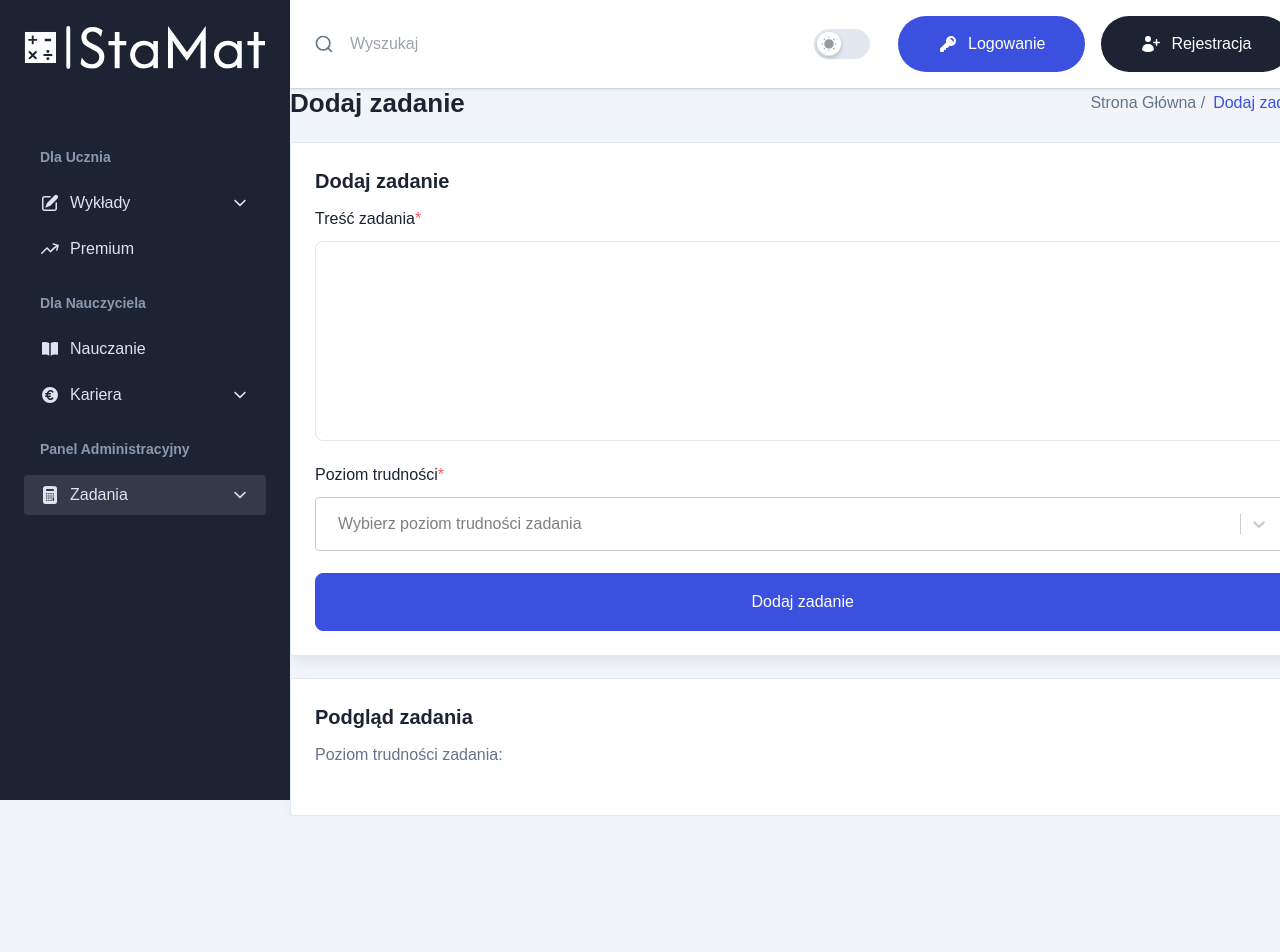
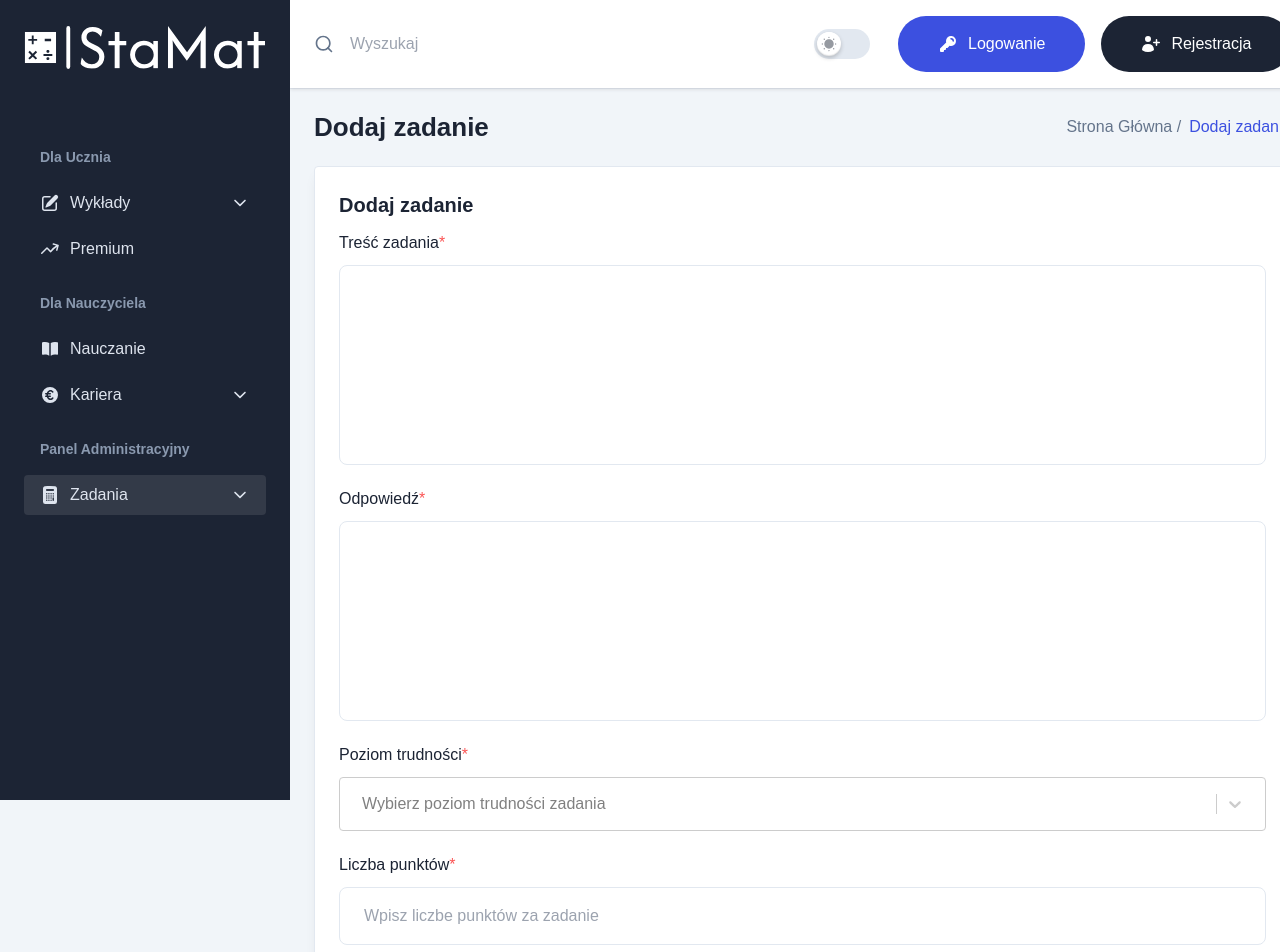
Before and after one commit to lewtakm/stamat, a Next.js app: page /admin/exercises/add in a window 1280 px wide. Shown: the top 952 px of the page. Before the commit the page ends 816 px from the top, so only its background shows below. Built offline with nearby package versions, Linux system fonts and the light colour scheme; no server answers.

Commit message:
feat: save added exercises

```diff
--- a/src/app/(app)/admin/exercises/add/page.tsx
+++ b/src/app/(app)/admin/exercises/add/page.tsx
@@ -6,6 +6,7 @@ import {
   Button,
   Card,
   ExerciseRenderer,
+  Input,
   Select,
 } from "@/components";
 import { MathField } from "@/components";
@@ -15,17 +16,12 @@ import { exerciseSchema } from "@/schemas";
 import { yupResolver } from "@hookform/resolvers/yup";
 import "mathlive";
 import { MathfieldElement } from "mathlive";
-import { ChangeEvent, useState } from "react";
+import { ChangeEvent, useEffect, useState } from "react";
 import { SubmitHandler, useForm } from "react-hook-form";
 
-type ExerciseInputs = Pick<
+type ExerciseInputs = { level: { label: string; value: string } } & Pick<
   ExerciseDocument,
-  | "category"
-  | "description"
-  | "level"
-  | "maxPoints"
-  | "subExercises"
-  | "videoSolution"
+  "category" | "exercise" | "subExercises" | "videoSolution"
 >;
 
 const levelOptions = [
@@ -35,6 +31,7 @@ const levelOptions = [
 ];
 
 const AddExercise = () => {
+  const [error, setError] = useState<null | string>(null);
   const [isLoading, setIsLoading] = useState(false);
 
   const {
@@ -44,27 +41,46 @@ const AddExercise = () => {
     handleSubmit,
     register,
     reset,
-    setError,
     setValue,
     watch,
-  } = useForm<ExerciseInputs>({ resolver: yupResolver(exerciseSchema) });
+  } = useForm<ExerciseInputs>({
+    mode: "onChange",
+    resolver: yupResolver(exerciseSchema),
+  });
 
-  const description = watch("description");
-  const subExercises = watch("subExercises");
+  useEffect(() => {
+    register("level", { value: { label: "Łatwe", value: "1" } });
+    register("category", { value: 1 });
+  }, [register]);
+
+  const exercise = getValues("exercise");
+  const subExercises = getValues("subExercises");
   const level = watch("level");
 
-  const handleOnDescriptionChange = (e: ChangeEvent<MathfieldElement>) => {
-    setValue("description", e.target.value);
+  useEffect(() => console.log(level, exercise), [exercise, level]);
+
+  const handleOnQuestionChange = (e: ChangeEvent<MathfieldElement>) => {
+    setValue("exercise.question", e.target.value, { shouldValidate: true });
+  };
+
+  const handleOnAnswerChange = (e: ChangeEvent<MathfieldElement>) => {
+    setValue("exercise.answer", e.target.value, { shouldValidate: true });
   };
 
   const onSubmit: SubmitHandler<ExerciseInputs> = async (data) => {
+    console.log(data);
+    const { level, ...restData } = data;
     try {
       setIsLoading(true);
 
-      const response = await addExercise(data);
+      const response = await addExercise({
+        ...restData,
+        level: Number(level.value),
+      });
 
-      if (response?.error.email) {
-        // setError("email", { message: response.error.email });
+      console.log("response", response);
+      if (response?.error) {
+        setError(response.error);
         return;
       } else {
         reset();
@@ -87,18 +103,37 @@ const AddExercise = () => {
           >
             <MathField
               className="h-50"
+              isInvalid={Boolean(errors.exercise?.question)}
               isRequired
               label="Treść zadania"
-              onInput={handleOnDescriptionChange}
-              {...register("description")}
+              onInput={handleOnQuestionChange}
+              {...register("exercise.question")}
+            />
+            <MathField
+              className="h-50"
+              isInvalid={Boolean(errors.exercise?.answer)}
+              isRequired
+              label="Odpowiedź"
+              onInput={handleOnAnswerChange}
+              {...register("exercise.answer")}
             />
             <Select
               control={control}
+              isInvalid={Boolean(errors.level)}
               isRequired
               label="Poziom trudności"
               name="level"
               options={levelOptions}
               placeholder="Wybierz poziom trudności zadania"
+            />
+            <Input
+              errorMessage={errors.exercise?.points?.message}
+              isInvalid={Boolean(errors.exercise?.points?.message)}
+              isRequired
+              label="Liczba punktów"
+              placeholder="Wpisz liczbe punktów za zadanie"
+              type="number"
+              {...register("exercise.points")}
             />
             <Button isLoading={isLoading} type="submit">
               Dodaj zadanie
@@ -107,7 +142,7 @@ const AddExercise = () => {
         </Card>
 
         <ExerciseRenderer
-          description={description}
+          exercise={exercise}
           level={level}
           subExercises={subExercises}
           title="Podgląd zadania"
--- a/src/app/layout.tsx
+++ b/src/app/layout.tsx
@@ -17,7 +17,7 @@ const RootLayout = async ({
   return (
     <html lang="pl">
       <body>
-        <div className="dark:bg-boxdark-2 dark:text-bodydark h-screen">
+        <div className="dark:bg-boxdark-2 dark:text-bodydark min-h-screen">
           {children}
         </div>
       </body>
--- a/src/components/ExcerciseRenderer/excercise-renderer.tsx
+++ b/src/components/ExcerciseRenderer/excercise-renderer.tsx
@@ -1,19 +1,26 @@
 import { Card, MathField } from "@/components";
+import { ExerciesBody } from "@/models";
 import "mathlive";
 
 interface ExerciseRendererProps {
-  description: string;
-  level?: any;
-  subExercises?: Array<string>;
+  exercise?: ExerciesBody;
+  level?: { label: string; value: string };
+  subExercises?: Array<ExerciesBody>;
   title: string;
 }
 
 export const ExerciseRenderer = (props: ExerciseRendererProps) => {
-  const { description, level, subExercises, title } = props;
+  const { exercise, level, subExercises, title } = props;
+
+  if (!exercise) {
+    return;
+  }
+
+  const { question } = exercise;
   return (
     <Card title={title}>
       Poziom trudności zadania: {level?.label}
-      <MathField isPreview value={description} />
+      <MathField isPreview value={question} />
     </Card>
   );
 };
--- a/src/components/Forms/Input/input.tsx
+++ b/src/components/Forms/Input/input.tsx
@@ -18,7 +18,7 @@ export const Input = forwardRef<HTMLInputElement, InputProps>((props, ref) => {
   } = props;
 
   return (
-    <>
+    <div className="max-w-full">
       {label ? (
         <label
           className={`mb-2.5 block font-medium ${
@@ -47,7 +47,7 @@ export const Input = forwardRef<HTMLInputElement, InputProps>((props, ref) => {
 
         {icon ? <span className="absolute right-4 top-4">{icon}</span> : null}
       </div>
-    </>
+    </div>
   );
 });
 
--- a/src/components/Forms/MathField/math-field.tsx
+++ b/src/components/Forms/MathField/math-field.tsx
@@ -52,8 +52,12 @@ export const MathField = forwardRef<MathfieldElement, MathFieldProps>(
           class={`text-3xl w-full ${
             isPreview
               ? ""
-              : "rounded-lg border-[1.5px] border-stroke focus:border-primary active:border-primary dark:focus:border-primary dark:border-form-strokedark dark:bg-form-input disabled:bg-whiter disabled:cursor-default"
-          } bg-transparent py-3 px-5 text-black outline-none transition dark:text-white max-w-full ${className}`}
+              : "rounded-lg border-[1.5px] dark:border-form-strokedark dark:bg-form-input disabled:bg-whiter disabled:cursor-default"
+          } bg-transparent py-3 px-5 text-black outline-none transition dark:text-white max-w-full ${
+            isInvalid
+              ? "!text-red !border-red dark:text-red focus:border-red dark:focus:border-red placeholder-red"
+              : "border-stroke focus:border-primary active:border-primary dark:focus:border-primary"
+          } ${className}`}
           read-only={isReadOnly || isPreview}
           ref={ref}
           {...props}
--- a/src/components/Forms/Select/select.tsx
+++ b/src/components/Forms/Select/select.tsx
@@ -41,7 +41,11 @@ export const Select = <
           <ReactSelect
             classNames={{
               control: () =>
-                "rounded border border-stroke py-2 pl-3 pr-3 outline-none transition focus:border-primary active:border-primary dark:border-form-strokedark dark:bg-form-input",
+                `rounded border py-2 pl-3 pr-3 outline-none transition dark:bg-form-input ${
+                  isInvalid
+                    ? "!text-red !border-red dark:text-red focus:border-red dark:focus:border-red placeholder-red"
+                    : "focus:border-primary active:border-primary dark:border-form-strokedark border-stroke"
+                }`,
               menu: () => "dark:bg-form-input",
               option: (state) =>
                 state.isFocused
--- a/src/hooks/useLocalStorage.tsx
+++ b/src/hooks/useLocalStorage.tsx
@@ -1,4 +1,5 @@
 "use client";
+import { logger } from "@/helpers";
 import { useEffect, useState } from "react";
 
 type SetValue<T> = ((val: T) => T) | T;
@@ -20,7 +21,7 @@ export function useLocalStorage<T>(
       }
     } catch (error) {
       // If error also return initialValue
-      console.log(error);
+      logger(error);
       return initialValue;
     }
   });
@@ -40,7 +41,7 @@ export function useLocalStorage<T>(
       }
     } catch (error) {
       // A more advanced implementation would handle the error case
-      console.log(error);
+      logger(error);
     }
   }, [key, storedValue]);
 
--- a/src/layouts/default-layout.tsx
+++ b/src/layouts/default-layout.tsx
@@ -26,7 +26,7 @@ export const DefaultLayout = ({ children, userData }: DefaultLayoutProps) => {
             userData={userData}
           />
           <main>
-            <div className="mx-auto h-full">{children}</div>
+            <div className="mx-auto h-full p-4 md:p-6 2xl:p-10">{children}</div>
           </main>
         </div>
       </div>
--- a/src/models/Exercise.ts
+++ b/src/models/Exercise.ts
@@ -8,22 +8,39 @@ export enum ExcerciseLevels {
 
 const ExerciseSchema = new Schema<ExerciseDocument>(
   {
-    category: { required: [true, "Kategoria jest wymagana."], type: String },
-    description: {
-      required: [true, "Treść zadania jest wymagana."],
-      type: String,
-    },
-    level: {
+    category: {
+      default: 1,
       required: [true, "Kategoria jest wymagana."],
       type: Number,
     },
-    maxPoints: {
-      required: [true, "Maksymalna liczba punktów jest wymagana."],
-      type: Number,
+    exercise: {
+      answer: {
+        required: [true, "Odpowiedź jest wymagana."],
+        type: String,
+      },
+      points: {
+        required: [true, "Maksymalna liczba punktów jest wymagana."],
+        type: Number,
+      },
+      question: {
+        required: [true, "Opis zadania jest wymagany."],
+        type: String,
+      },
     },
     subExercises: [
       {
-        type: String,
+        answer: {
+          required: [true, "Odpowiedź jest wymagana."],
+          type: String,
+        },
+        points: {
+          required: [true, "Maksymalna liczba punktów jest wymagana."],
+          type: Number,
+        },
+        question: {
+          required: [true, "Opis zadania jest wymagany."],
+          type: String,
+        },
       },
     ],
     videoSolution: {
@@ -39,14 +56,19 @@ export const Exercise =
   mongoose.models?.Exercise ||
   model<ExerciseDocument>("Exercise", ExerciseSchema);
 
+export interface ExerciesBody {
+  answer: string;
+  points: number;
+  question: string;
+}
+
 export interface ExerciseDocument {
   _id: string;
-  category: string;
+  category: number;
   createdAt: Date;
-  description: string;
+  exercise: ExerciesBody;
   level: number;
-  maxPoints: number;
-  subExercises?: Array<string>;
+  subExercises?: Array<ExerciesBody>;
   updatedAt: Date;
   videoSolution?: string;
 }
--- a/src/schemas.ts
+++ b/src/schemas.ts
@@ -32,10 +32,31 @@ export const registrationSchema = yup.object().shape({
 });
 
 export const exerciseSchema = yup.object().shape({
-  category: yup.string().required("Kategoria jest wymagana."),
-  description: yup.string().required("Treść zadania jest wymagana."),
-  level: yup.number().required("Poziom jest wymagany."),
-  maxPoints: yup.number().required("Maksymalna liczba punktów jest wymagana."),
-  subExercises: yup.array().of(yup.string().required()),
+  category: yup.number().required("Kategoria jest wymagana."),
+  exercise: yup
+    .object()
+    .shape({
+      answer: yup.string().required("Odpowiedź jest wymagana."),
+      points: yup
+        .number()
+        .positive("Liczba punktów musi być większa od zera.")
+        .required("Maksymalna liczba punktów jest wymagana."),
+      question: yup.string().required("Opis zadania jest wymagany."),
+    })
+    .required("Treść zadania jest wymagana."),
+  level: yup
+    .object()
+    .shape({
+      label: yup.string().required(),
+      value: yup.string().required(),
+    })
+    .required("Poziom jest wymagany."),
+  subExercises: yup.array().of(
+    yup.object().shape({
+      answer: yup.string().required("Odpowiedź jest wymagana."),
+      points: yup.number().required("Maksymalna liczba punktów jest wymagana."),
+      question: yup.string().required("Opis zadania jest wymagany."),
+    })
+  ),
   videoSolution: yup.string(),
 });
```
Also changed, not shown: src/actions/add-exercise.ts (+5 -6 lines), src/app/(app)/page.tsx (+5 -5 lines).
